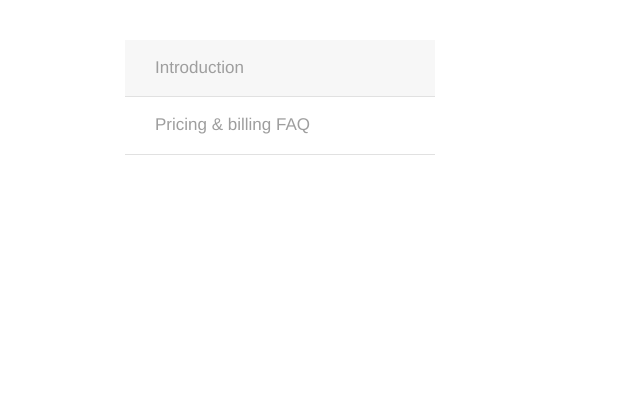
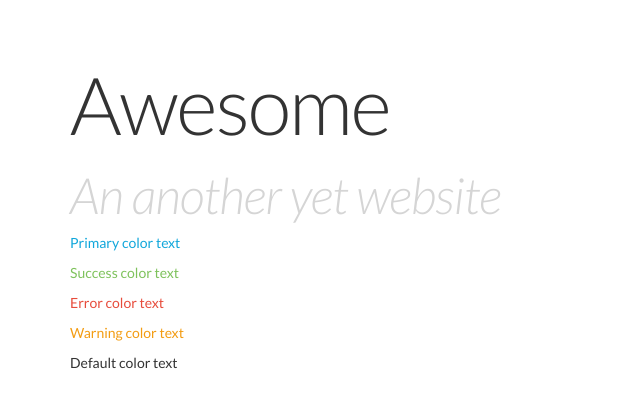
Before and after one commit to GesJeremie/spyro, a plain HTML site: page index.html in a window 1280 px wide. Shown: the whole page, without its empty margins (0-640 px from the left). Drawn offline with nearby package versions, Linux system fonts and the light colour scheme.

Commit message:
Add text module

```diff
--- a/css/spyro.css
+++ b/css/spyro.css
@@ -7,12 +7,57 @@
  *
  * ================================================== */
 /* ==================================================
+ * Modules availables
+ * - helpers
+ * - buttons
+ * - wells
+ * - list
+ *
+ * ================================================== */
+/* ==================================================
  *
  * @module :: Config
  * @description :: Config before run sass compile
  *
  * ================================================== */
 /* Default colors */
+@import url(http://fonts.googleapis.com/css?family=Lato:400,300,300italic,400italic,700,700italic,900);
+/* ==================================================
+ *
+ * @module :: Text
+ * @description :: Typo, fonts, titles, etc..
+ *
+ * ================================================== */
+body {
+  font-family: "Lato", sans-serif; }
+
+.spyro-text-title {
+  font-size: 80px;
+  letter-spacing: -2px;
+  font-weight: 300; }
+
+.spyro-text-punchline {
+  font-size: 50px;
+  letter-spacing: -1px;
+  font-weight: 300;
+  font-style: italic;
+  color: #d5d5d5; }
+
+.spyro-text-primary {
+  color: #11a7db; }
+
+.spyro-text-warning {
+  color: #f39c12; }
+
+.spyro-text-error {
+  color: #e74c3c; }
+
+.spyro-text-inverse {
+  color: #3a3f41; }
+
+.spyro-text-success {
+  color: #7ec25c; }
+
 /* ==================================================
  *
  * @module :: Helpers
--- a/index.html
+++ b/index.html
@@ -1,5 +1,5 @@
 <!doctype html>
-<html lang="en">
+<html lang="en" class="spyro-text-font">
 	<head>
 		<meta charset="utf-8">
 		<title>Spyro</title>
@@ -11,12 +11,16 @@
 
 			<div class="spyro-helper-spacer40"></div>
 
-			<div class="col-md-4">
-			<ul class="spyro-list">
-				<li class="spyro-list-active"><a href="#">Introduction</a></li>
-				<li>Pricing & billing FAQ</li>
-			</ul>
+			<div>
+				<h1 class="spyro-text-title">Awesome</h1>
+				<h2 class="spyro-text-punchline">An another yet website</h2>
 			</div>
+
+			<p class="spyro-text-primary">Primary color text</p>
+			<p class="spyro-text-success">Success color text</p>
+			<p class="spyro-text-error">Error color text</p>
+			<p class="spyro-text-warning">Warning color text</p>
+			<p>Default color text</p>
 
 		</div>
 	</body>
--- a/sass/fonts.sass
+++ /dev/null
@@ -1,11 +0,0 @@
-/* ==================================================
- *
- * @module :: Fonts
- * @description :: Fonts section
- *
- * ================================================== */
-
-@import url(http://fonts.googleapis.com/css?family=Lato:400,300,300italic,400italic,700,700italic,900)
-
-body
-	font-family: 'Lato', sans-serif
--- a/sass/text.sass
+++ b/sass/text.sass
@@ -1,10 +1,34 @@
+@import url(http://fonts.googleapis.com/css?family=Lato:400,300,300italic,400italic,700,700italic,900)
+
+/* ==================================================
+ *
+ * @module :: Text
+ * @description :: Typo, fonts, titles, etc..
+ *
+ * ================================================== */
+
+body
+	font-family: 'Lato', sans-serif
+
 .spyro-text-title
 	font-size: 80px
 	letter-spacing: -2px
 	font-weight: 300
+
 .spyro-text-punchline
 	font-size: 50px
 	letter-spacing: -1px
 	font-weight: 300
 	font-style: italic
 	color: #d5d5d5
+
+.spyro-text-primary
+	color: $color-primary
+.spyro-text-warning
+	color: $color-warning
+.spyro-text-error
+	color: $color-error
+.spyro-text-inverse
+	color: $color-inverse
+.spyro-text-success
+	color: $color-success
```
Also changed, not shown: sass/main.sass (+10 -0 lines).
